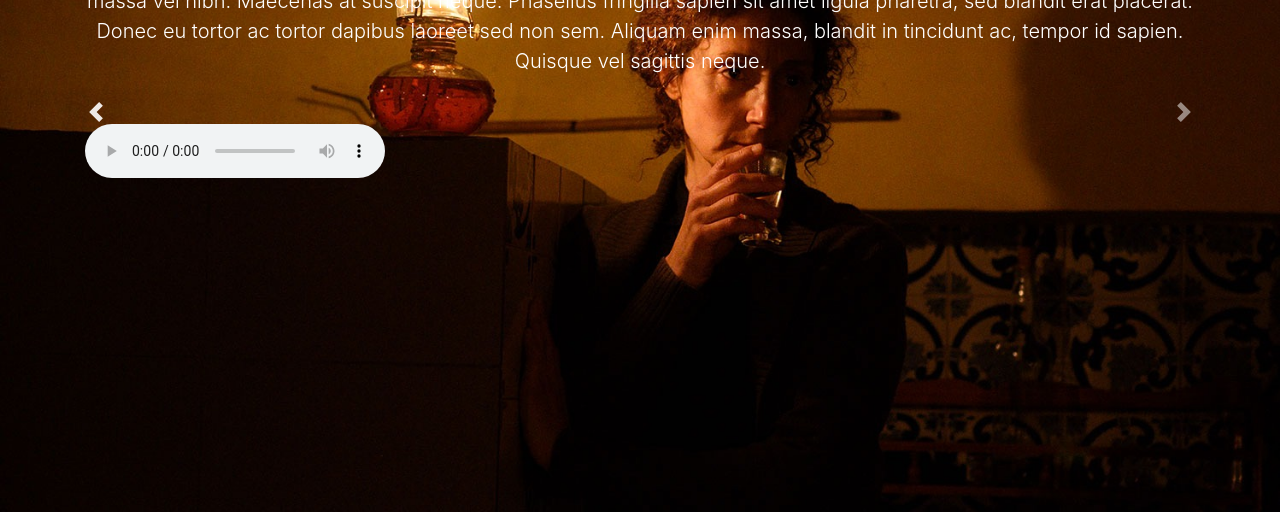
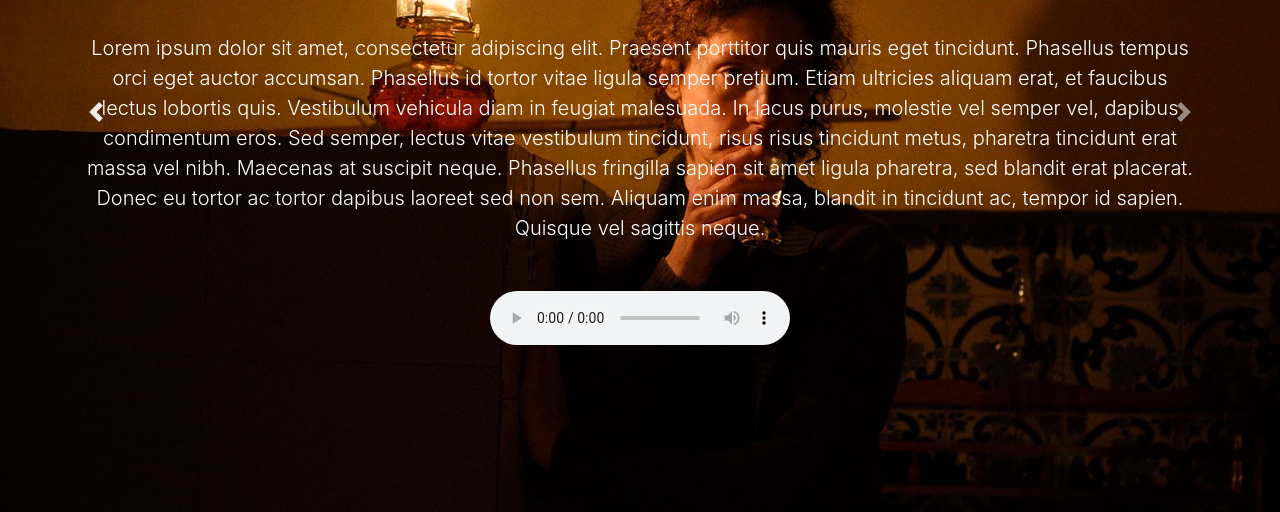
Before and after one commit to lugatte/audio-guia-fsm, a plain HTML site: page index.html in a window 1280 px wide. Shown: the part 288-800 px from the top of the page. Drawn offline with nearby package versions, Linux system fonts and the light colour scheme.

Commit message:
overflow

```diff
--- a/index.html
+++ b/index.html
@@ -18,7 +18,7 @@
 
         <!-- Slide 1 -->
           <div class="carousel-item bg-slide1 active">
-            <div class="container vh-100 overflow-auto">
+            <div class="container d-flex flex-column align-items-center justify-content-center vh-100">
                 <h1 class="display-2 text-center mb-5">Aldeão</h1>
                 <p class="lead text-center mb-5">
                     Lorem ipsum dolor sit amet, consectetur adipiscing elit. Praesent porttitor quis mauris eget tincidunt. Phasellus tempus orci eget auctor accumsan. Phasellus id tortor vitae ligula semper pretium. Etiam ultricies aliquam erat, et faucibus lectus lobortis quis. Vestibulum vehicula diam in feugiat malesuada. In lacus purus, molestie vel semper vel, dapibus condimentum eros. Sed semper, lectus vitae vestibulum tincidunt, risus risus tincidunt metus, pharetra tincidunt erat massa vel nibh. Maecenas at suscipit neque. Phasellus fringilla sapien sit amet ligula pharetra, sed blandit erat placerat. Donec eu tortor ac tortor dapibus laoreet sed non sem. Aliquam enim massa, blandit in tincidunt ac, tempor id sapien. Quisque vel sagittis neque.
--- a/stylesheet.css
+++ b/stylesheet.css
@@ -14,6 +14,7 @@ body {
     background-position: center top;
     background-size: cover;
     background-repeat: no-repeat;
+    overflow: auto;
 }
 .bg-slide2 {
     background-image: url("img2.jpg");
```
